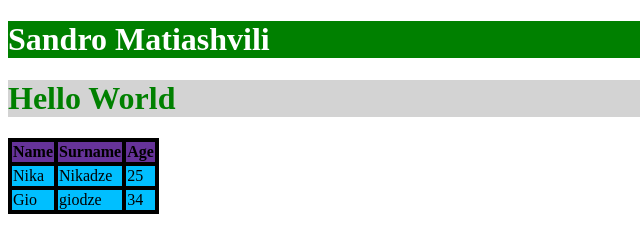
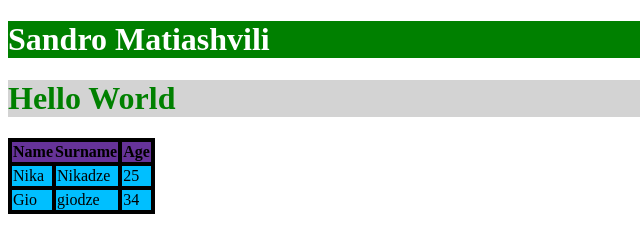
Before and after one commit to Red1rosa1/Homework.2, a plain HTML site: page index.html in a window 1280 px wide. Shown: the top 229 px of the page, 0-640 px from the left. Drawn offline with Linux system fonts and the light colour scheme.

Commit message:
Update index.html

```diff
--- a/index.html
+++ b/index.html
@@ -20,8 +20,8 @@
     <table>
 
         <tr>
-            <th>Name</th>
-            <th>Surname</th>
+            <th style="border-right: none;">Name</th>
+            <th style="border-left: none;">Surname</th>
             <th>Age</th>
         </tr>
 
```
